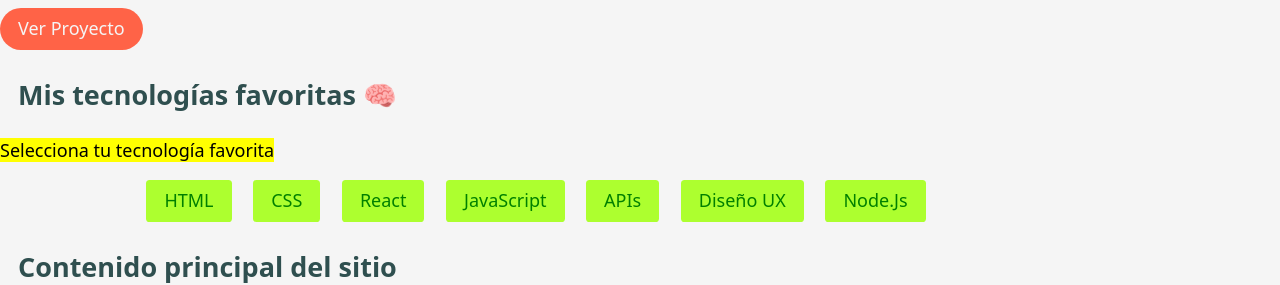
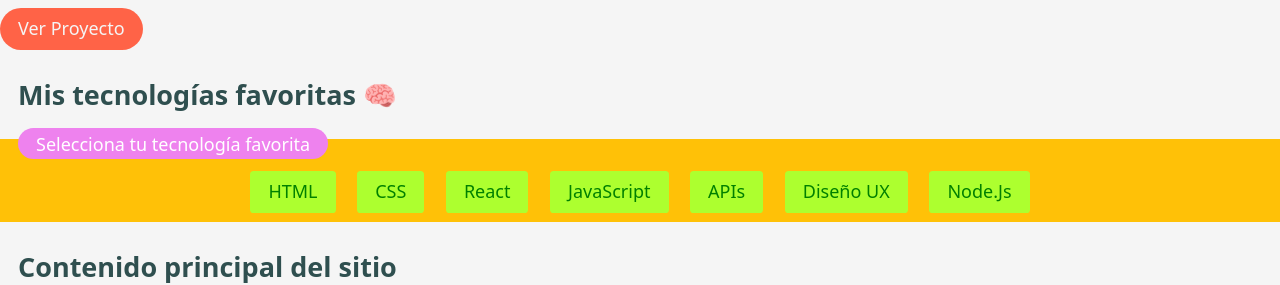
Before and after one commit to coxmau77/mi-tienda-react, a React (Vite) app: page / in a window 1280 px wide. Shown: the part 1482-1767 px from the top of the page. Built offline with nearby package versions, Linux system fonts and the light colour scheme.

Commit message:
chore: Ajuste estilos y refactorizacion de codigo

```diff
--- a/src/components/css/style.css
+++ b/src/components/css/style.css
@@ -62,13 +62,26 @@
     }
 }
 
+.temas-container {
+    background-color: #ffc107;
+    padding: 0.5rem 1rem;
+
+    mark {
+        background-color: violet;
+        color: white;
+        padding: .2rem 1rem;
+        border-radius: 10vw;
+        position: relative;
+        top: -15px;
+
+    }
+
     .boton-favorito-list {
         display: flex;
+        gap: .4rem;
+        column-gap: 1.2rem;
         flex-wrap: wrap;
         justify-content: center;
-    gap: 1.2rem;
-    margin: 1rem 2rem;
-    max-width: 1000px;
 
         .boton-favorito {
             transition: background-color 0.3s ease;
@@ -89,6 +102,8 @@
             border-radius: 10vw;
         }
     }
+}
+
 
 .product-list {
     display: flex;
```
Lines whose indentation alone changed are shown as unchanged.
